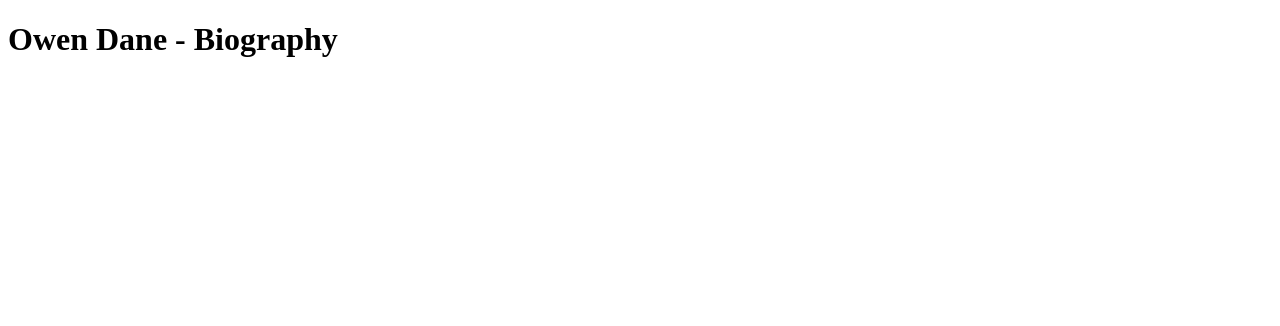
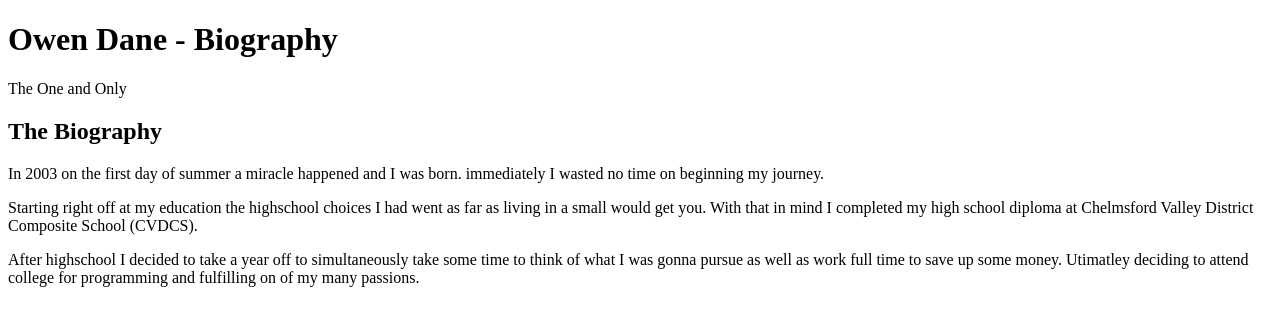
Before and after one commit to owendane5/lab-01, a plain HTML site: page index.html in a window 1280 px wide. Drawn offline with Linux system fonts and the light colour scheme.

Commit message:
Added paragraphs to biography

```diff
--- a/index.html
+++ b/index.html
@@ -1,5 +1,6 @@
 <!DOCTYPE html>
 <html lang="en">
+
 <head>
     <meta charset="UTF-8">
     <meta http-equiv="X-UA-Compatible" content="IE=edge">
@@ -8,7 +9,31 @@
 </head>
 
 <body>
-    <h1>Owen Dane - Biography</h1>
+
+    <header>
+        <h1>Owen Dane - Biography</h1>
+        <p>The One and Only</p>
+    </header>
+
+    <section>
+        <h2>The Biography</h2>
+        <p>
+            In 2003 on the first day of summer a miracle happened and I was born. immediately I wasted no time on
+            beginning my journey.
+
+        </p>
+        <p>
+            Starting right off at my education the highschool choices I had went as far as living in a small would get
+            you. With that in mind I completed my high school diploma at Chelmsford Valley District
+            Composite School (CVDCS).
+        </p>
+        <p>
+            After highschool I decided to take a year off to simultaneously take some time to think of what I was gonna
+            pursue as well as work full time to save up some money. Utimatley deciding to attend college for programming
+            and fulfilling on of my many passions.
+        </p>
+    </section>
+
 </body>
 
 
```
